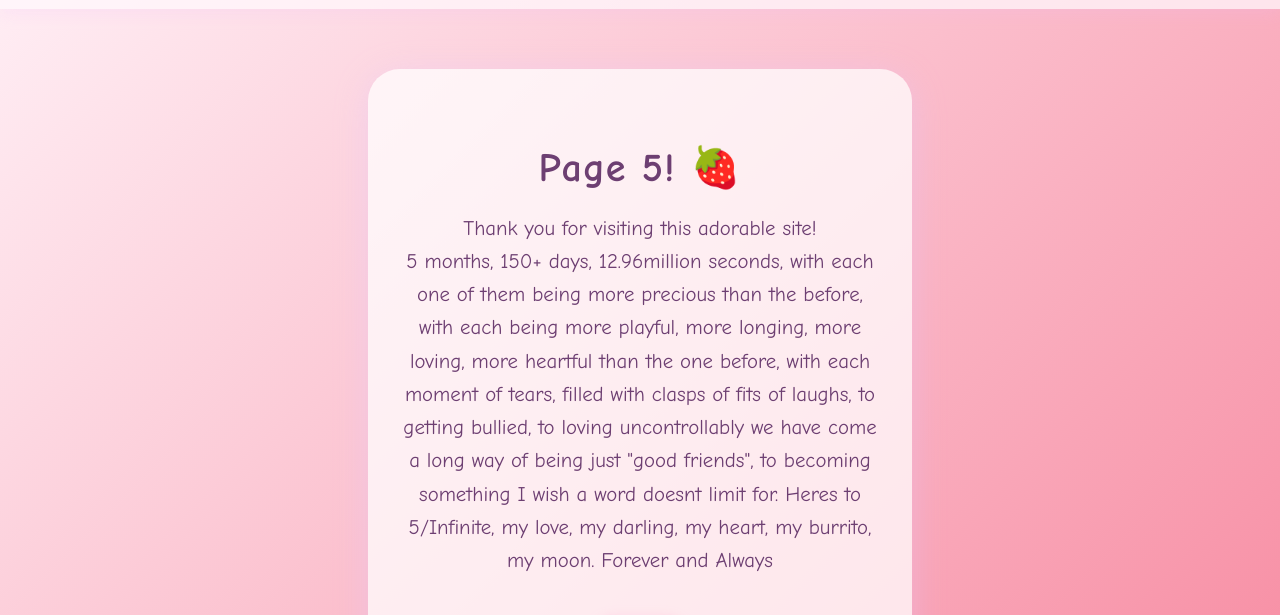
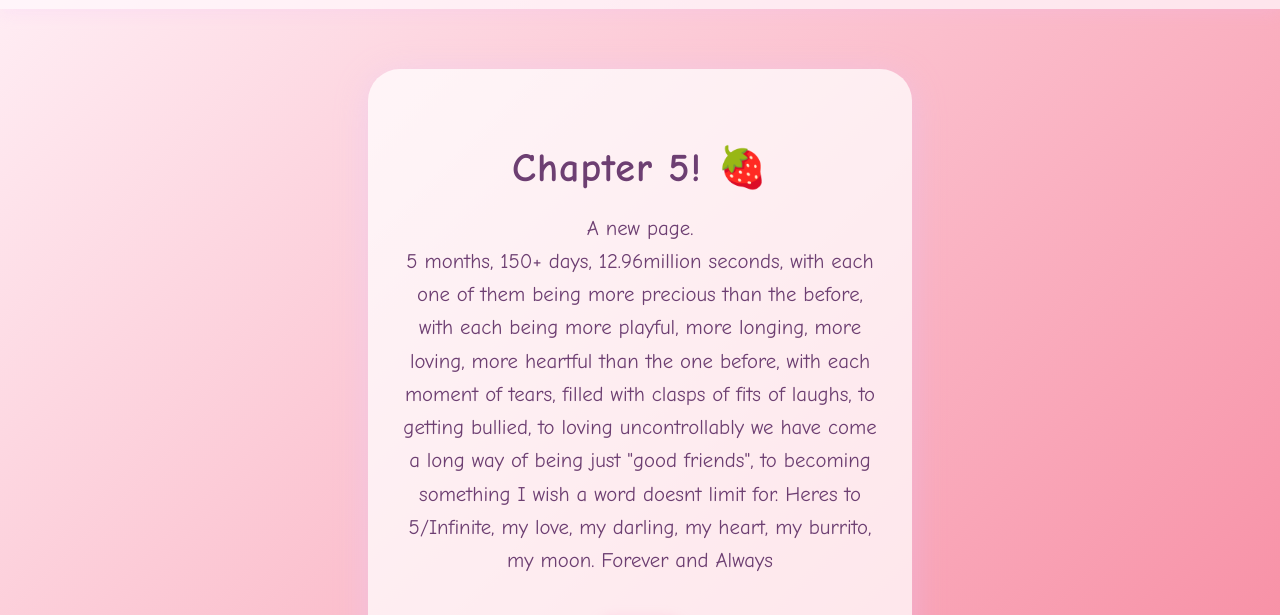
Before and after one commit to Mr-McSizzle/unityweb, a plain HTML site: page page5.html in a window 1280 px wide. Shown: the part 61-676 px from the top of the page. Drawn offline with Linux system fonts and the light colour scheme.

Commit message:
Update page5.html

```diff
--- a/page5.html
+++ b/page5.html
@@ -17,8 +17,8 @@
     <a href="page5.html" class="active">Page 5</a>
   </nav>
   <div class="container">
-    <h1>Page 5! 🍓</h1>
-    <p>Thank you for visiting this adorable site! <br>
+    <h1>Chapter 5! 🍓</h1>
+    <p>A new page. <br>
     5 months, 150+ days, 12.96million seconds, with each one of them being more precious than the before, with each being more playful, more longing, more loving, more heartful than the one before, with each moment of tears, filled with clasps of fits of laughs, to getting bullied, to loving uncontrollably we have come a long way of being just "good friends", to becoming something I wish a word doesnt limit for. Heres to 5/Infinite, my love, my darling, my heart, my burrito, my moon. Forever and Always</p>
     <img src="https://em-content.zobj.net/source/twitter/376/strawberry_1f353.png" alt="Strawberry" class="cute-img">
   </div>
```
